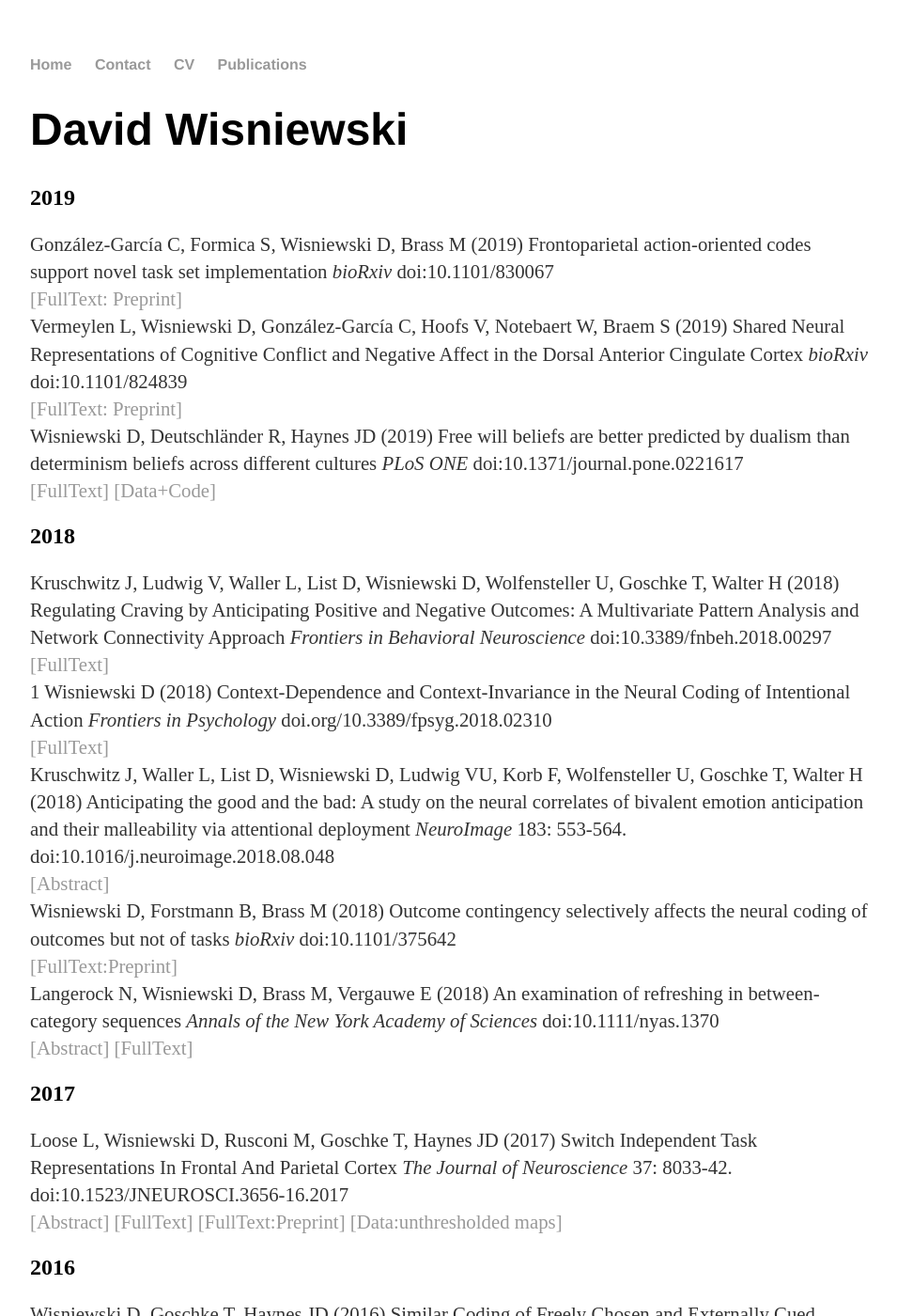
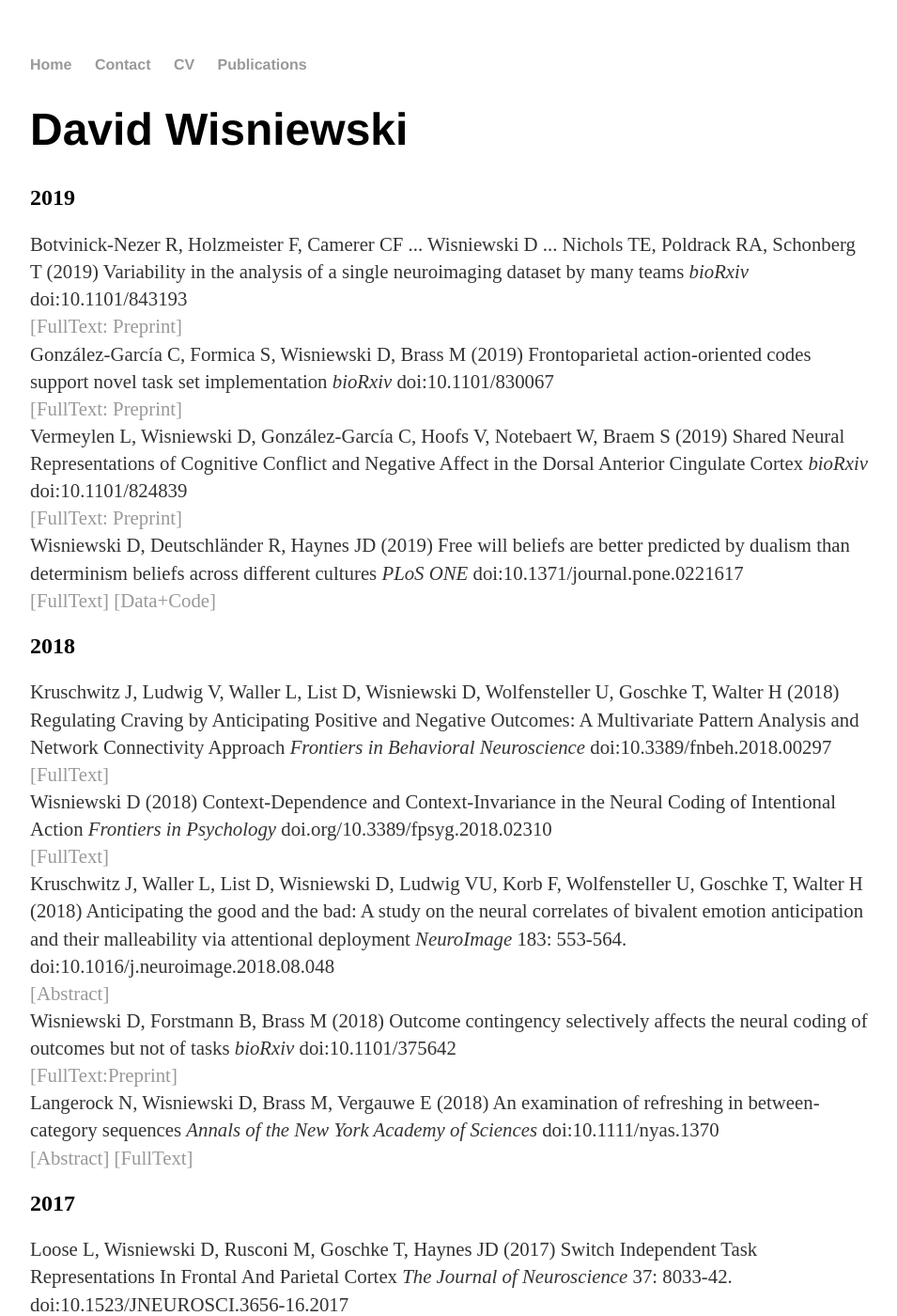
Before and after one commit to davidwisniewski/davidwisniewski.github.io, a Jekyll site: the page built from publications/index.html, in a window 1280 px wide and 1400 px high. Shown: the whole window at 94% size, without its empty margins (160-1115 px from the left). Built offline with Jekyll 4.4.1, drawn with Linux system fonts in a browser that asks for light colours.

Commit message:
added publication

```diff
--- a/publications/index.html
+++ b/publications/index.html
@@ -6,6 +6,8 @@ title: David Wisniewski
 	<h1>David Wisniewski</h1>
 	<h2>2019</h2>
 	<p>
+	Botvinick-Nezer R, Holzmeister F, Camerer CF ... Wisniewski D ... Nichols TE, Poldrack RA, Schonberg T (2019) Variability in the analysis of a single neuroimaging dataset by many teams <em>bioRxiv</em> doi:10.1101/843193 <br>
+	<a href="https://www.biorxiv.org/content/10.1101/843193v1">[FullText: Preprint]</a><br>
 	González-García C, Formica S, Wisniewski D, Brass M (2019) Frontoparietal action-oriented codes support novel task set implementation <em>bioRxiv</em> doi:10.1101/830067 <br>
 	<a href="https://www.biorxiv.org/content/10.1101/830067v1">[FullText: Preprint]</a><br>
 	Vermeylen L, Wisniewski D, González-García C, Hoofs V, Notebaert W, Braem S (2019) Shared Neural Representations of Cognitive Conflict and Negative Affect in the Dorsal Anterior Cingulate Cortex <em>bioRxiv</em> doi:10.1101/824839 <br>
@@ -17,7 +19,7 @@ title: David Wisniewski
 	<h2>2018</h2>
 	<p>
 	Kruschwitz J, Ludwig V, Waller L, List D, Wisniewski D, Wolfensteller U, Goschke T, Walter H (2018) Regulating Craving by Anticipating Positive and Negative Outcomes: A Multivariate Pattern Analysis and Network Connectivity Approach <em>Frontiers in Behavioral Neuroscience</em> doi:10.3389/fnbeh.2018.00297 <br>
-	<a href="https://www.frontiersin.org/articles/10.3389/fnbeh.2018.00297/full">[FullText]</a><br> 1
+	<a href="https://www.frontiersin.org/articles/10.3389/fnbeh.2018.00297/full">[FullText]</a><br>
 	Wisniewski D (2018) Context-Dependence and Context-Invariance in the Neural Coding of Intentional Action <em>Frontiers in Psychology</em> doi.org/10.3389/fpsyg.2018.02310<br>
 	<a href="https://www.frontiersin.org/articles/10.3389/fpsyg.2018.02310/full">[FullText]</a><br>
 	Kruschwitz J, Waller L, List D, Wisniewski D, Ludwig VU, Korb F, Wolfensteller U, Goschke T, Walter H (2018) Anticipating the good and the bad: A study on the neural correlates of bivalent emotion anticipation and their malleability via attentional deployment <em>NeuroImage</em> 183: 553-564. doi:10.1016/j.neuroimage.2018.08.048<br>
```
